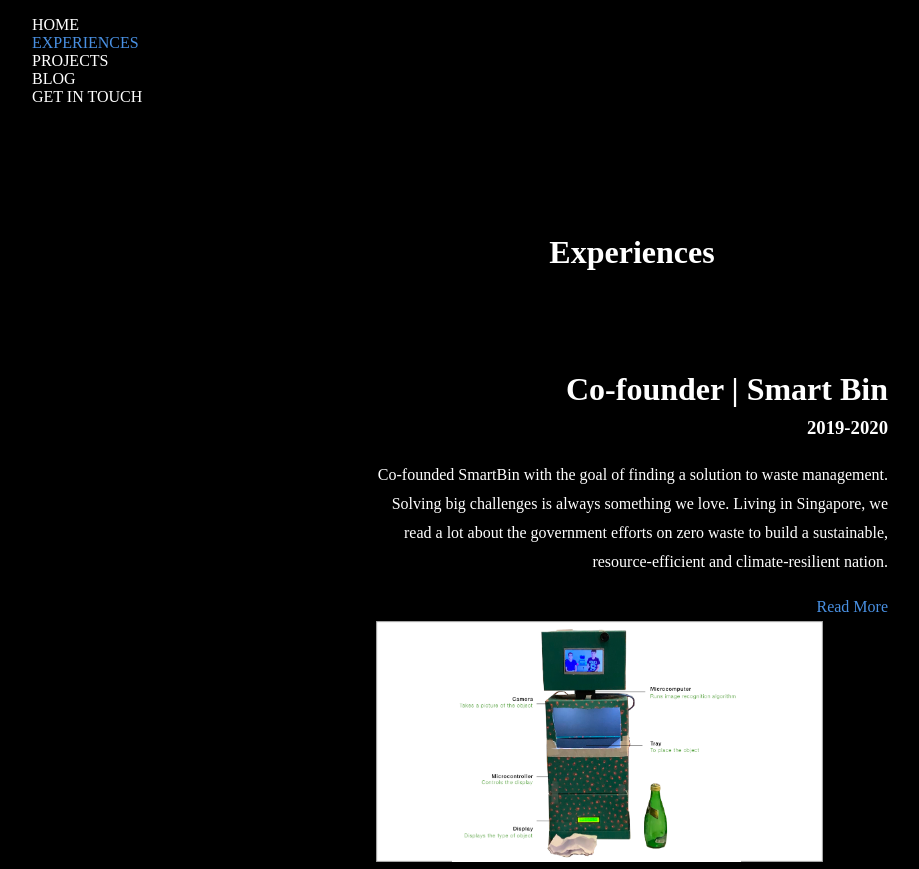
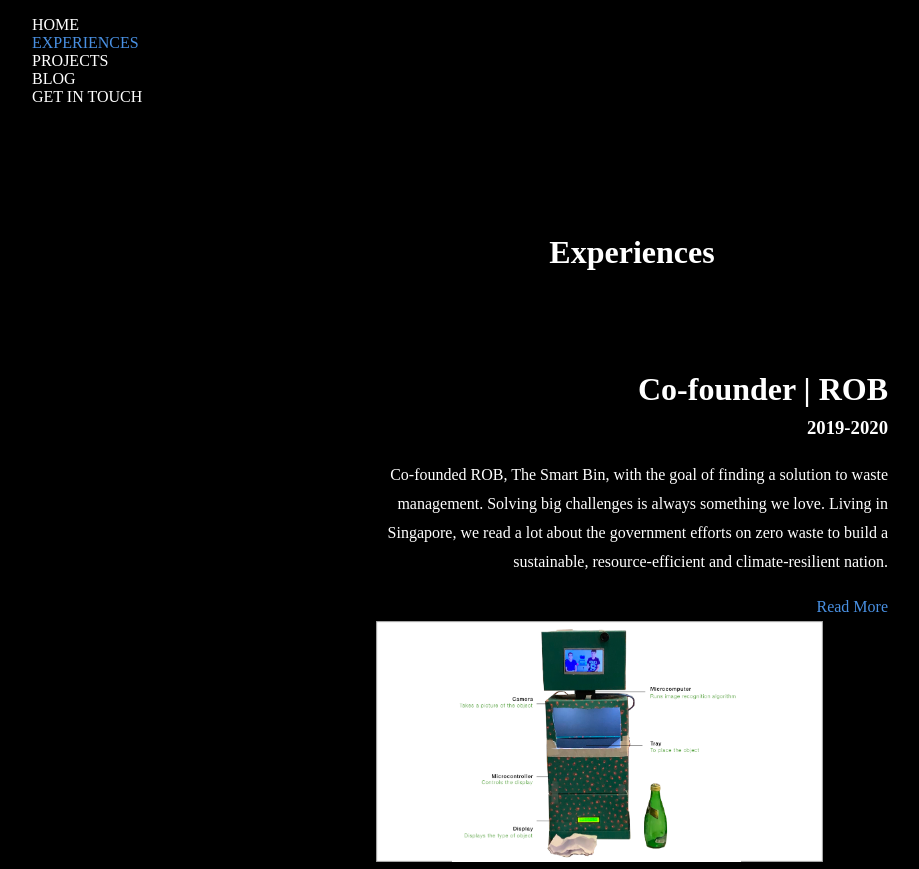
Before and after one commit to arjoooooon/portfolio, a Gatsby site: page /experiences in a window 1280 px wide. Shown: the top 869 px of the page, without its empty margins (8-927 px from the left). Built offline with nearby package versions, Linux system fonts and the light colour scheme; Gatsby itself is replaced by a stand-in of ours.

Commit message:
changes to experiences page

```diff
--- a/src/pages/experiences.js
+++ b/src/pages/experiences.js
@@ -16,9 +16,9 @@
     {
         align: 'left',
         uri: smartbindiagram,
-        title: 'Co-founder | Smart Bin',
+        title: 'Co-founder | ROB',
         subtitle: '2019-2020',
-        text: 'Co-founded SmartBin with the goal of finding a solution to waste management. Solving big challenges is always something we love. Living in Singapore, we read a lot about the government efforts on zero waste to build a sustainable, resource-efficient and climate-resilient nation.',
+        text: 'Co-founded ROB, The Smart Bin, with the goal of finding a solution to waste management. Solving big challenges is always something we love. Living in Singapore, we read a lot about the government efforts on zero waste to build a sustainable, resource-efficient and climate-resilient nation.',
     },
     {
         align: 'right',
@@ -41,14 +41,14 @@
         uri: blank,
         title: 'Art of Computer Science',
         subtitle: '2019-2020',
-        text: "Lorem Ipsum is simply dummy text of the printing and typesetting industry. Lorem Ipsum has been the industry's standard dummy text ever since the 1500s, when an unknown printer took a galley of type and scrambled it to make a type specimen book. It has survived not only five centuries, but also the leap into electronic typesetting, remaining essentially unchanged.",
+        text: "In Grade 11 and 12, I co-led an activity called “The Art of Computer Science”. I taught a class of around 20 students programming fundamentals in Java. Teaching this class was a rewarding experience for me as I learned how to organise and articulate complex concepts in an approachable way.",
     },
     {
         align: 'left',
         uri: blank,
-        title: 'Intel machine learning education program',
+        title: "Comptetitive Programming",
         subtitle: '2019-2020',
-        text: "Lorem Ipsum is simply dummy text of the printing and typesetting industry. Lorem Ipsum has been the industry's standard dummy text ever since the 1500s, when an unknown printer took a galley of type and scrambled it to make a type specimen book. It has survived not only five centuries, but also the leap into electronic typesetting, remaining essentially unchanged.",
+        text: 'I was the leader of my school team in the Singaporean National Olympiad in Informatics (NOI). I organised meetings and training sessions. We learned a lot about complex data structures and algorithms, but more importantly, improved the way in which we approached complex problems.',
     }
 ]
 let speakerText = [
@@ -57,14 +57,14 @@
         uri: blank,
         title: 'TedX Talk',
         subtitle: '2019-2020',
-        text: "Lorem Ipsum is simply dummy text of the printing and typesetting industry. Lorem Ipsum has been the industry's standard dummy text ever since the 1500s, when an unknown printer took a galley of type and scrambled it to make a type specimen book. It has survived not only five centuries, but also the leap into electronic typesetting, remaining essentially unchanged.",
+        text: "In 2018 I had the opportunity to deliver a TedX talk on the subject of religion and philosophy. I was thrilled to be on board as it offered a platform for me to communicate my thoughts on a topic that I take great interest in.",
     },
     {
         align: 'right',
         uri: blank,
-        title: 'MUN Conferences',
+        title: 'Model United Nations',
         subtitle: '2019-2020',
-        text: "Lorem Ipsum is simply dummy text of the printing and typesetting industry. Lorem Ipsum has been the industry's standard dummy text ever since the 1500s, when an unknown printer took a galley of type and scrambled it to make a type specimen book. It has survived not only five centuries, but also the leap into electronic typesetting, remaining essentially unchanged.",
+        text: "Over the past few years, I have had the privilege of taking on many roles in my school’s Model United Nations club (debate). I have been a student, learning about the tenets of public speaking; an administrator, organizing conferences and liaising with other schools; and a teacher, teaching students about public speaking principles.",
     }
 ]
 let learnerText = [
@@ -73,14 +73,14 @@
         uri: blank,
         title: 'Japanese language',
         subtitle: '2019-2020',
-        text: "Lorem Ipsum is simply dummy text of the printing and typesetting industry. Lorem Ipsum has been the industry's standard dummy text ever since the 1500s, when an unknown printer took a galley of type and scrambled it to make a type specimen book. It has survived not only five centuries, but also the leap into electronic typesetting, remaining essentially unchanged.",
+        text: "Two years ago, out of an interest for anime and for Japanese culture in general, I decided to embark on a Japanese language learning journey. Today, I feel like I have gained a greater appreciation not only of the Japanese language and culture, but also languages in general. It always amazes me how language changes the way that we are able to express ourselves.",
     },
     {
         align: 'left',
         uri: blank,
-        title: 'Instruments',
+        title: 'Music',
         subtitle: '2019-2020',
-        text: "Lorem Ipsum is simply dummy text of the printing and typesetting industry. Lorem Ipsum has been the industry's standard dummy text ever since the 1500s, when an unknown printer took a galley of type and scrambled it to make a type specimen book. It has survived not only five centuries, but also the leap into electronic typesetting, remaining essentially unchanged.",
+        text: "I would say that music has become a large part of how I identify myself. I play two instruments–the piano and the guitar–and I take great pleasure in performing, composing, and listening to music. My favourite genre is Progressive Metal, though I also enjoy listening to Rock, Electronic, and Classical music as well.",
     }
 ]
 
--- a/src/styles/experience.module.css
+++ b/src/styles/experience.module.css
@@ -42,13 +42,13 @@
 
 @media screen and (max-width: 480px){
     .content{
-        display: block;
+        display: inline-block;
         width: 313px;
         text-align: left;
     }
 
     .img-container{
-        display: block;
+        display: inline-block;
     }
 
     .image{
```
Also changed, not shown: 1 other file.
